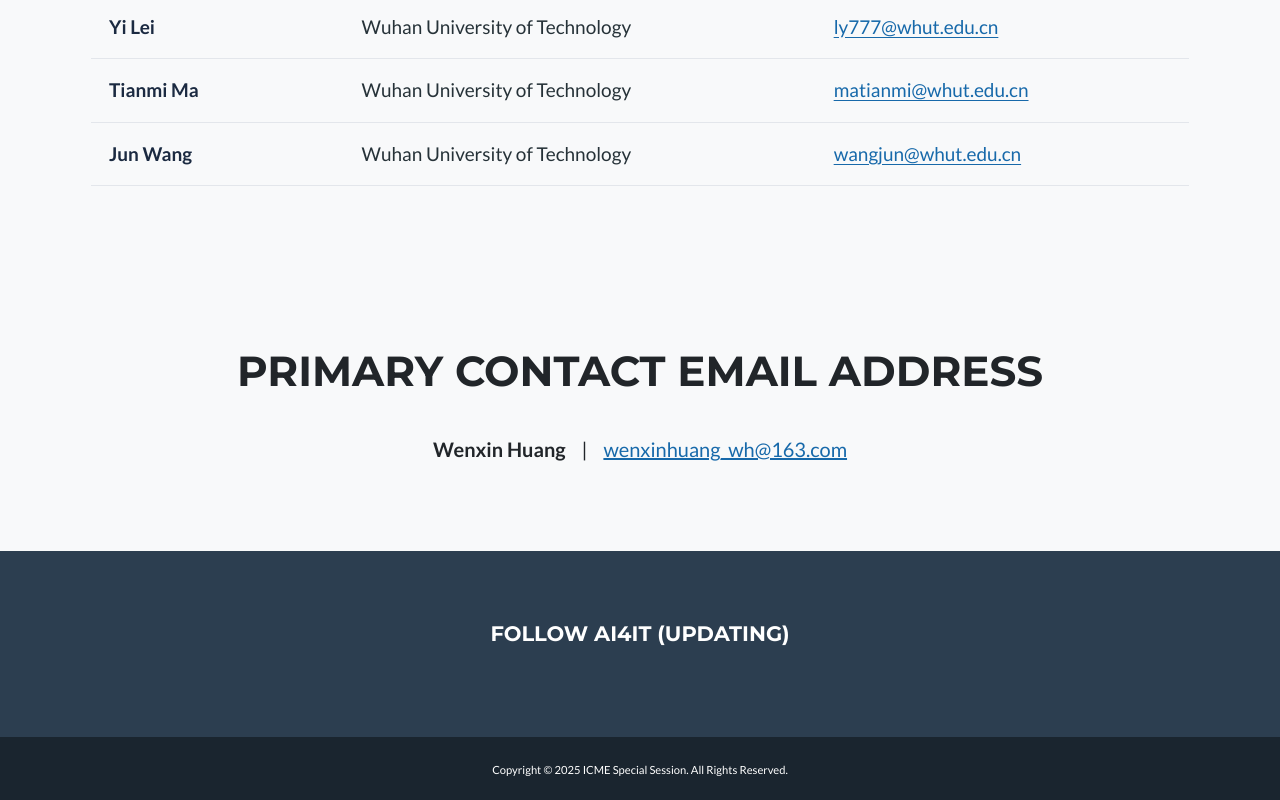
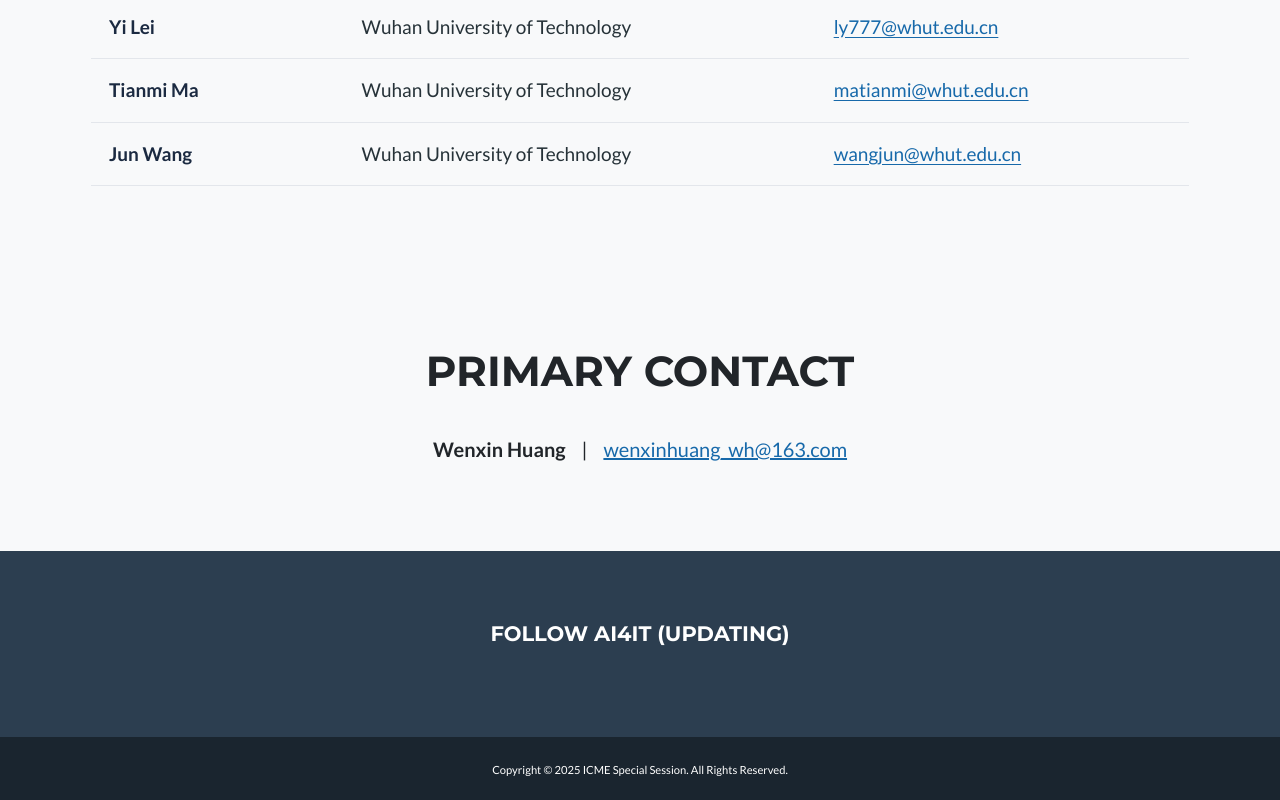
Before and after one commit to ijcnn2027ss/ijcnn2027ss.github.io, a plain HTML site: page index.html in a window 1280 px wide. Shown: the part 6169-6969 px from the top of the page. Drawn offline with nearby package versions, Linux system fonts and the light colour scheme.

Commit message:
Update index.html

```diff
--- a/index.html
+++ b/index.html
@@ -1497,7 +1497,7 @@
 <div class="container">
 
     <h2 class="page-section-heading text-center text-uppercase mb-5">
-        PRIMARY CONTACT EMAIL ADDRESS
+        PRIMARY CONTACT
     </h2>
 
     <div class="text-center">
```
